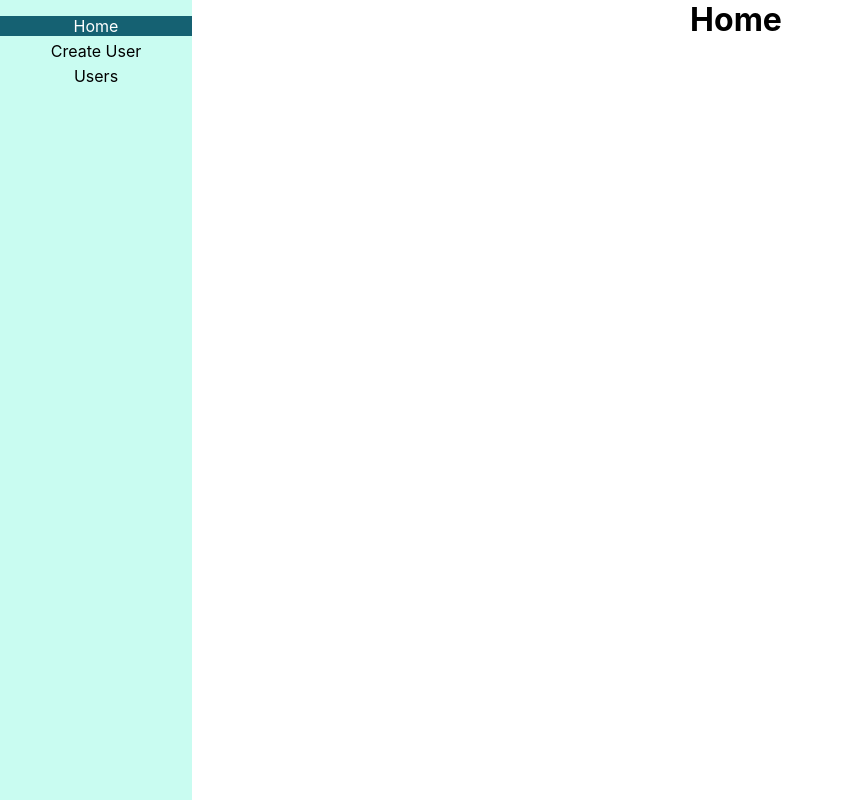
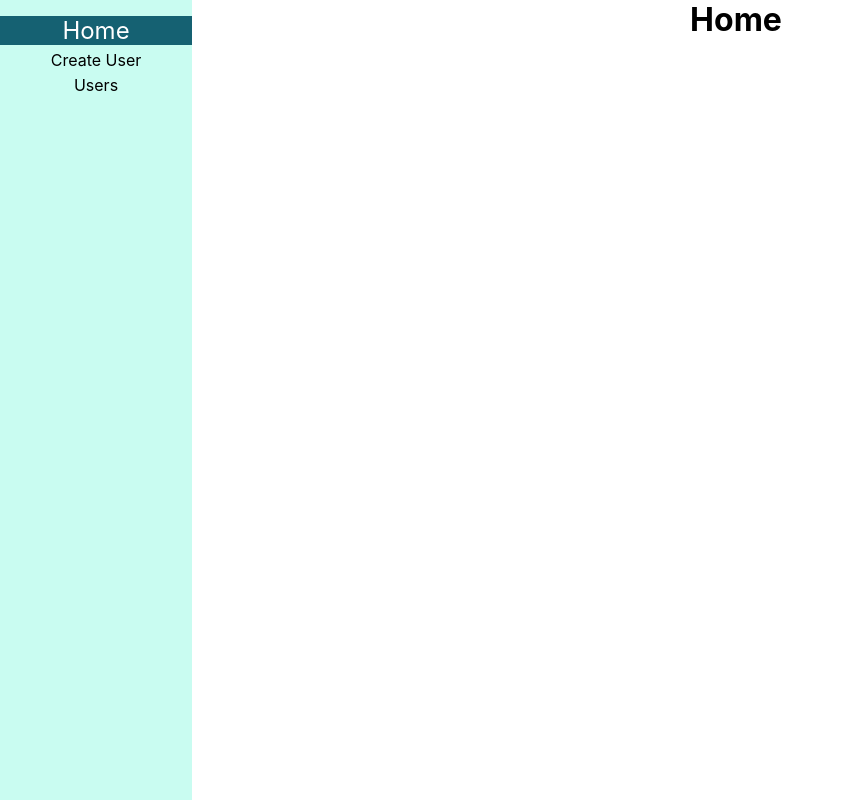
Before and after one commit to Heto002/full-stack2, a React (Create React App) app: page / in a window 1280 px wide. In both pictures the pointer is over the item "Home". Shown: the whole page, without its empty margins (0-844 px from the left). Built offline with nearby package versions, Linux system fonts and the light colour scheme.

Commit message:
Fixed the styling, mainly the zoom on hover.

```diff
--- a/src/App.css
+++ b/src/App.css
@@ -21,6 +21,7 @@ padding-left: 0;
 
 .navbar li:hover{
   background-color: #156172;
+  height: 100%;
 }
 
 .navbar a{
@@ -30,6 +31,7 @@ padding-left: 0;
 
 .navbar a:hover{
   color: white;
+  font-size: x-large;
 }
 
 .columnHeader{
@@ -42,6 +44,14 @@ padding-left: 0;
 
 .oddRows{
   background-color: #F6F6F8;
+}
+
+.oddRows:hover{
+  font-size: x-large;
+}
+
+.evenRows:hover{
+  font-size: x-large;
 }
 
 .App {
@@ -80,6 +90,10 @@ table{
   border-collapse: collapse;
 }
 
+label{
+  display: block;
+}
+
 .App-logo {
   height: 40vmin;
   pointer-events: none;
```
